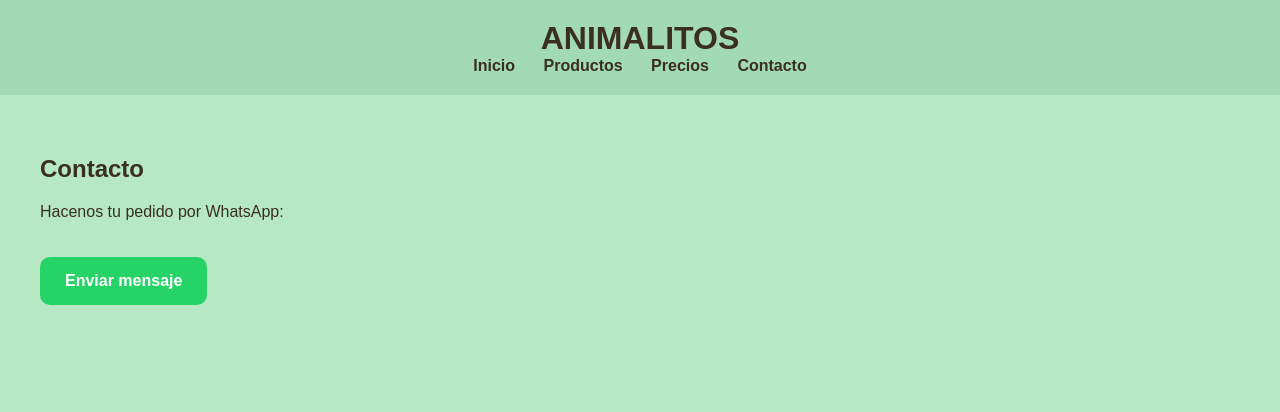
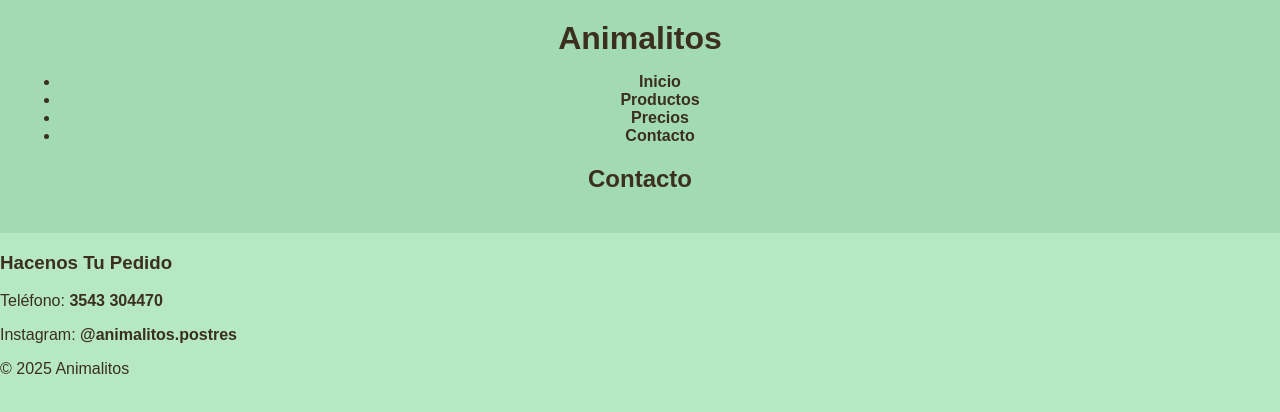
Before and after one commit to abelxx74-creator/Animalitos, a plain HTML site: page contacto.html in a window 1280 px wide. Drawn offline with Linux system fonts and the light colour scheme.

Commit message:
Update contacto.html

```diff
--- a/contacto.html
+++ b/contacto.html
@@ -1,30 +1,35 @@
 <!DOCTYPE html>
 <html lang="es">
 <head>
-    <meta charset="UTF-8">
-    <meta name="viewport" content="width=device-width, initial-scale=1.0">
-    <title>Animalitos - Contacto</title>
-    <link rel="stylesheet" href="styles.css">
+<meta charset="UTF-8" />
+<meta name="viewport" content="width=device-width, initial-scale=1.0" />
+<title>Contacto - Animalitos</title>
+<link rel="stylesheet" href="styles.css" />
 </head>
 <body>
-    <header>
-        <h1 class="logo">ANIMALITOS</h1>
-        <nav>
-            <a href="index.html">Inicio</a>
-            <a href="productos.html">Productos</a>
-            <a href="precios.html">Precios</a>
-            <a href="contacto.html">Contacto</a>
-        </nav>
-    </header>
+<header class="sub-header">
+<nav class="navbar">
+<h1 class="logo">Animalitos</h1>
+<ul class="nav-links">
+<li><a href="index.html">Inicio</a></li>
+<li><a href="productos.html">Productos</a></li>
+<li><a href="precios.html">Precios</a></li>
+<li><a href="contacto.html">Contacto</a></li>
+</ul>
+</nav>
+<h2 class="page-title">Contacto</h2>
+</header>
 
-    <section class="content">
-        <h2>Contacto</h2>
-        <p>Hacenos tu pedido por WhatsApp:</p>
 
-        <a class="whatsapp-btn" href="https://wa.me/3543304470" target="_blank">
-            Enviar mensaje
-        </a>
-    </section>
+<section class="contact-section">
+<h3>Hacenos Tu Pedido</h3>
+<p>Teléfono: <strong>3543 304470</strong></p>
+<p>Instagram: <strong>@animalitos.postres</strong></p>
+</section>
 
+
+<footer>
+<p>© 2025 Animalitos</p>
+</footer>
 </body>
 </html>
```
